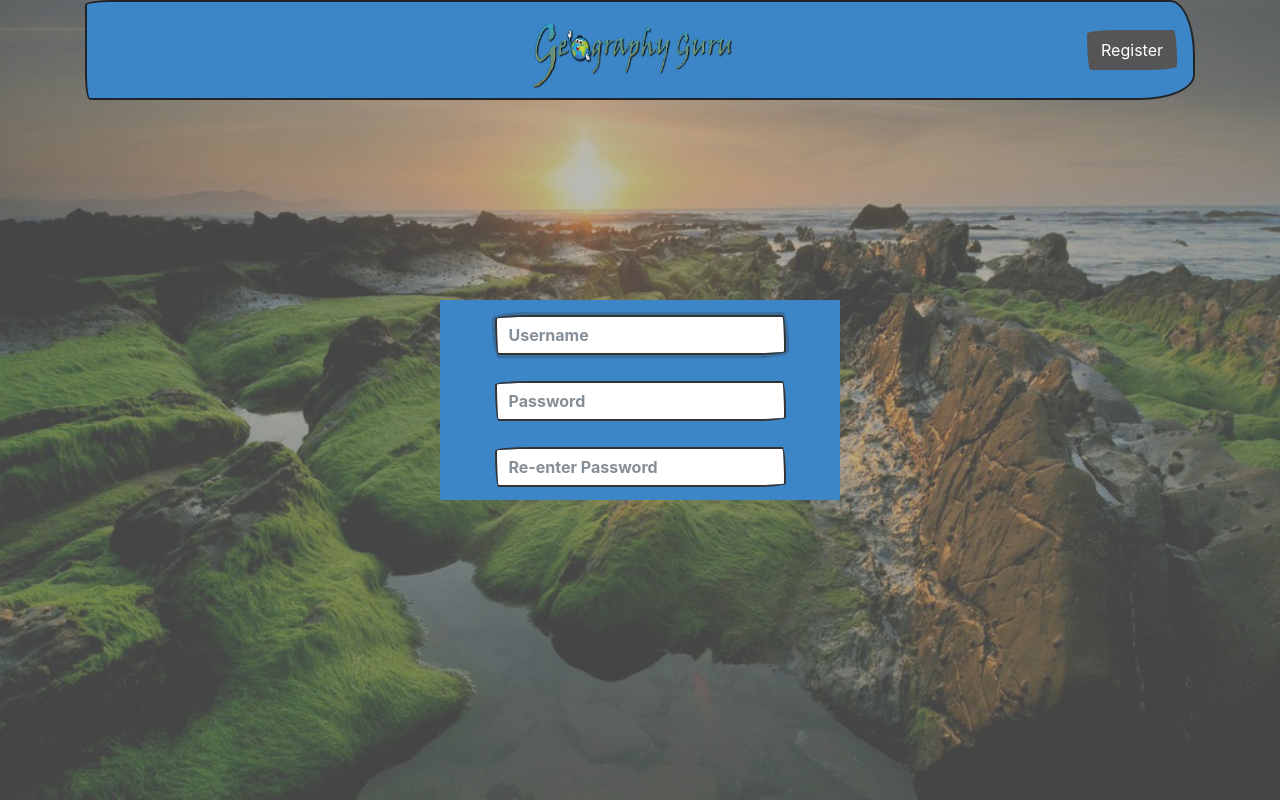
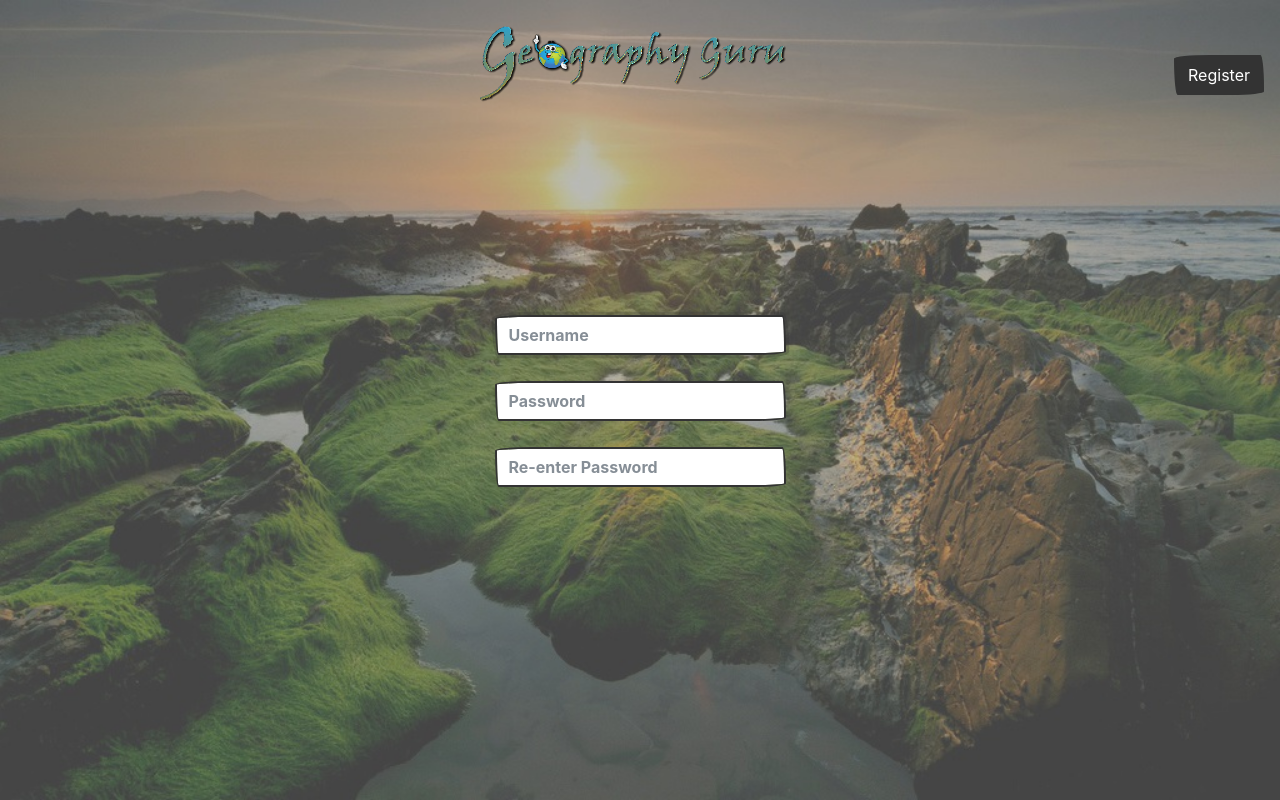
Before and after one commit to Jelleas/WebIK, a Flask app: page /register in a window 1280 px wide. Run offline with Flask 2, Linux system fonts and the light colour scheme; some libraries are stand-ins or nearby versions; some web fonts are replaced.

Commit message:
inlogpagina beter

```diff
--- a/static/styles.css
+++ b/static/styles.css
@@ -33,7 +33,7 @@ html, body {
     padding: 10px;
     width: 400px;
     height: 200px;
-    background: rgb(60,133,198);
+    /*background: rgb(60,133,198);*/
     vertical-align: middle;
     line-height: 50px;
     overflow:hidden;
@@ -52,13 +52,22 @@ html, body {
 }
 
 .navbar {
-  min-height: 100px;
+  min-height: 150px;
+  width: 100%;
+  border: 0px solid #fff;
+  width: 100%;
+  text-align: center;
+
 }
 
 .navbar-brand {
   padding: 0 15px;
   height: 80px;
-  line-height: 80px;
+  line-height: 100px;
+}
+
+.navbar-brand img {
+  height: 100%;
 }
 
 .navbar-toggle {
--- a/templates/layout.html
+++ b/templates/layout.html
@@ -19,8 +19,8 @@
 
     </head>
 
-    <body class="wrapper">
-        <div class="container">
+    <body class="">
+        <div class="">
             {% if session.user_id %}
             <nav class="navbar navbar-expand-lg navbar-dark bg-dark">
             <a class="navbar-brand" href="{{ url_for('index') }}"><img src={{ url_for('static', filename = 'logo.png') }} width="200" height="70"></span></a>
@@ -40,15 +40,15 @@
                   <a class="nav-link" href="#">Current games</a>
                 </li>
               </ul>
-              <form class="form-inline my-2 my-lg-0">
+              <form class="form-inline my-2 my-lg-0" action="{{ url_for('register') }}">
                 <button class="btn btn-secondary my-2 my-sm-0" type="submit">Logout</button>
               </form>
             </div>
             </nav>
             {% else %}
-            <nav class="navbar navbar-expand-lg navbar-light" style="background-color: #3c85c6">
-            <div class = test>
-            <a class="navbar-brand" href="{{ url_for('index') }}"><img src={{ url_for('static', filename = 'logo.png') }} width="200" height="70"></span></a>
+            <nav class="navbar navbar-expand-lg navbar-light">
+            <div class = "test">
+            <a class="navbar-brand" href="{{ url_for('index') }}"><img src={{ url_for('static', filename = 'logo.png') }}></span></a>
             <button class="navbar-toggler" type="button" data-toggle="collapse" data-target="#navbarColor02" aria-controls="navbarColor02" aria-expanded="false" aria-label="Toggle navigation">
               <span class="navbar-toggler-icon"></span>
             </button>
@@ -57,7 +57,7 @@
               <ul class="navbar-nav mr-auto">
               </ul>
               <form class="form-inline my-2 my-lg-0" action="{{ url_for('register') }}">
-                <button class="btn btn-secondary my-2 my-sm-0" type="submit">Register</button>
+                <button class="btn btn-primary" type="submit">Register</button>
               </form>
             </div>
           </nav>
```
Also changed, not shown: other parts of static/styles.css (+18 -9 lines), templates/index.html (+12 -8 lines).
